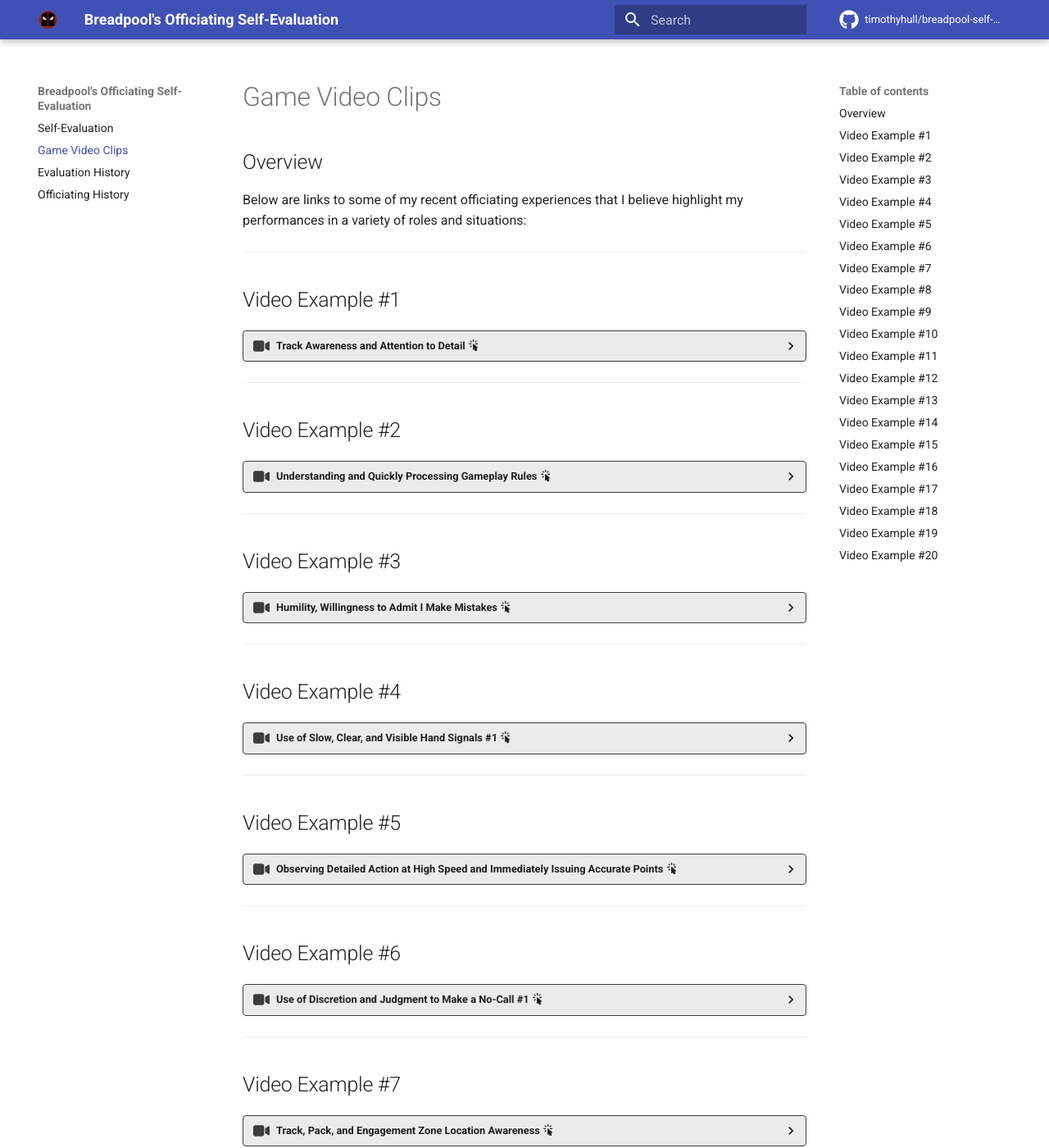
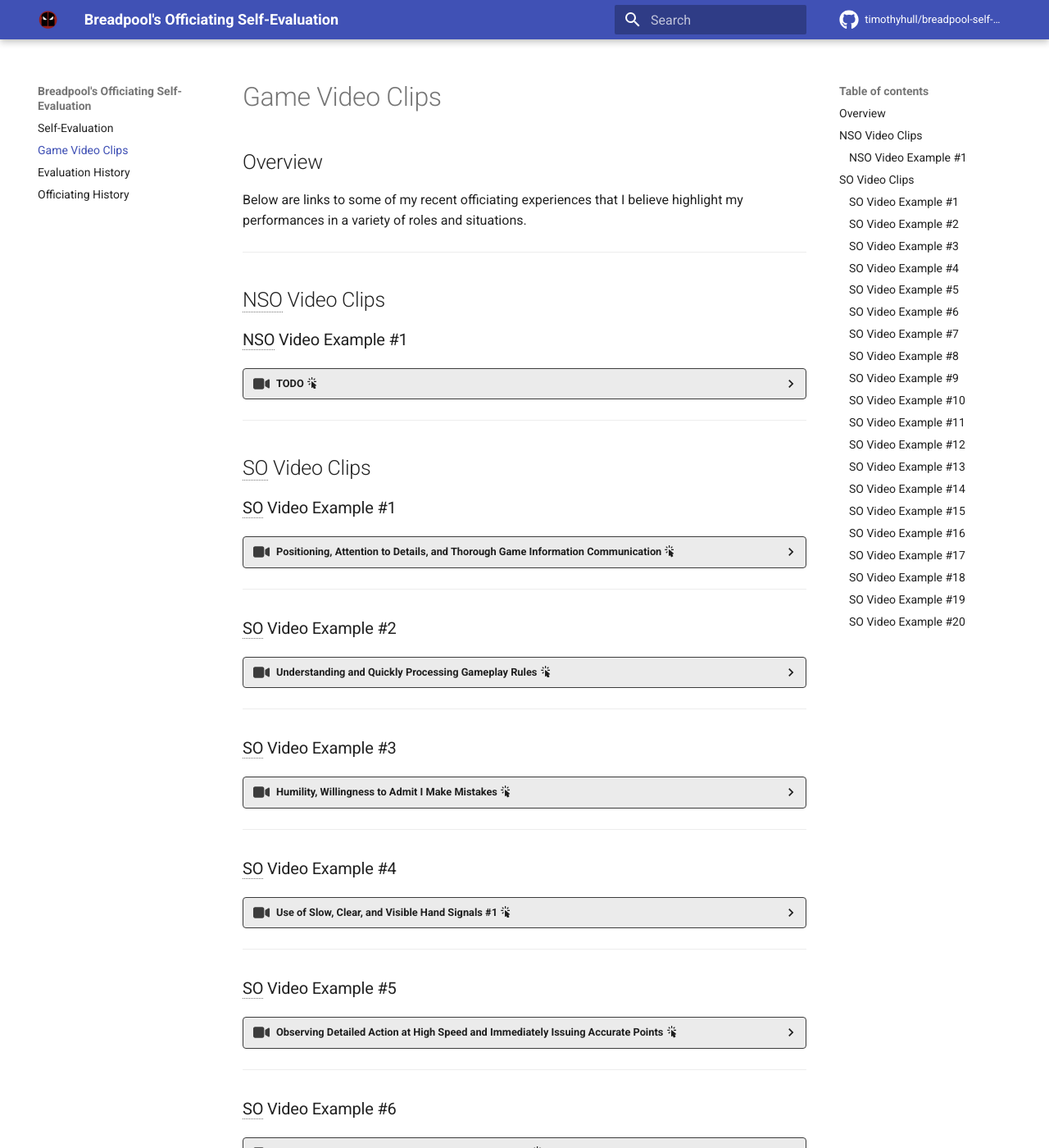
Before and after one commit to timothyhull/breadpool-self-eval, an MkDocs documentation site: the page built from docs/game_video_clips.md, in a window 1280 px wide and 1400 px high. Shown: the whole window at 82% size. Built offline with MkDocs 1.6.1 and Material for MkDocs 9.7.7, drawn with Linux system fonts in a browser that asks for light colours; comment, search, counter and statistics services are not loaded; some of the changed text lies outside the part shown.

Commit message:
Refactor to support separate NSO and SO clips sections

```diff
--- a/docs/game_video_clips.md
+++ b/docs/game_video_clips.md
@@ -2,21 +2,27 @@
 
 ## Overview
 
-Below are links to some of my recent officiating experiences that I believe highlight my performances in a variety of roles and situations:
+Below are links to some of my recent officiating experiences that I believe highlight my performances in a variety of roles and situations.
 
 ---
 
-## Video Example #1
+## NSO Video Clips
 
-??? video "Track Awareness and Attention to Detail :material-cursor-default-click:"
+### NSO Video Example #1
+
+??? video "TODO :material-cursor-default-click:"
 
     === "Overview :material-cursor-default-click:"
 
-        - At the ≈20:22 mark in this video, while serving as a JR, I observe and use an official hand signal to indicate I am aware my jammer, White #25, cuts one of their teammates (White #314).
+        - At the ≈00:00 mark in this video, while serving as a JT...
 
     === "Outcome :material-cursor-default-click:"
 
-        - Even though this detail ended up being inconsequential to gameplay, I am deliberate in my awareness of details like player positioning, and I communicate my observations in case they are consequential.
+        - TODO
+
+    === "Importance :material-cursor-default-click:"
+
+        - TODO
 
     <center>
         <iframe align="middle" width="560" height="315" src="https://www.youtube.com/embed/kmz2zZvcbzs?start=1217" title="https://youtu.be/kmz2zZvcbzs?t=1217" frameborder="0" allow="accelerometer; autoplay; clipboard-write; encrypted-media; gyroscope; picture-in-picture; web-share" referrerpolicy="strict-origin-when-cross-origin" allowfullscreen></iframe>
@@ -27,15 +33,46 @@ Below are links to some of my recent officiating experiences that I believe high
 
 ---
 
-## Video Example #2
+## SO Video Clips
+
+### SO Video Example #1
+
+??? video "Positioning, Attention to Details, and Thorough Game Information Communication :material-cursor-default-click:"
+
+    === "Overview :material-cursor-default-click:"
+
+        - At the ≈20:22 mark in this video, while serving as a JR, I observe White #25 cut one of their teammates, White #314,
+        - White #314 is in front of White #25 and skates in non-derby direction to create a bridge between the front and rear pack walls while White #25 is OOB.
+        - White #25 returns to a fully upright and in-bounds position after White #314 is behind White #25.
+
+    === "Outcome :material-cursor-default-click:"
+
+        - I am in the correct position to monitor each player's relative position precisely throughout the action.
+        - I use an official hand signal ("no earned pass") to indicate I am aware of and will not penalize White #25 for the action.
+
+    === "Importance :material-cursor-default-click:"
+
+        - Even though this detail ended up being inconsequential to gameplay, I am proactive and deliberate in my awareness of player positioning.
+        - I slowly and clearly communicate my observations with a visual cue to improve the flow of potentially impactful game information.
+
+    <center>
+        <iframe align="middle" width="560" height="315" src="https://www.youtube.com/embed/kmz2zZvcbzs?start=1217" title="https://youtu.be/kmz2zZvcbzs?t=1217" frameborder="0" allow="accelerometer; autoplay; clipboard-write; encrypted-media; gyroscope; picture-in-picture; web-share" referrerpolicy="strict-origin-when-cross-origin" allowfullscreen></iframe>
+    </center>
+    <center>
+        <br>[https://youtu.be/kmz2zZvcbzs?t=1217 :octicons-link-external-24:](https://youtu.be/kmz2zZvcbzs?t=1217){ target=_blank }
+    </center>
+
+---
+
+### SO Video Example #2
 
 ??? video "Understanding and Quickly Processing Gameplay Rules :material-cursor-default-click:"
 
     === "Overview :material-cursor-default-click:"
 
-        - At the ≈1:11:44 mark in this video, while serving as a JR, I observe White #30 legally block my jammer, Purple #88, out-of-bounds.
-        - As Purple #88 skates in non-derby direction while out-of-bounds, I keep track of White #30 who has superior position on Purple #88.
-        - White #30 will skate in non-derby direction while remaining in bounds until Purple #76 initiates a legal block that forces White #30 to place a toe stop out-of-bounds.
+        - At the ≈1:11:44 mark in this video, while serving as a JR, I observe White #30 legally block my jammer, Purple #88, OOB.
+        - As Purple #88 skates in non-derby direction while OOB, I keep track of White #30 who has superior position on Purple #88.
+        - White #30 will skate in non-derby direction while remaining in bounds until Purple #76 initiates a legal block that forces White #30 to place a toe stop OOB.
 
     === "Outcome :material-cursor-default-click:"
 
@@ -54,7 +91,7 @@ Below are links to some of my recent officiating experiences that I believe high
 
 ---
 
-## Video Example #3
+### SO Video Example #3
 
 ??? video "Humility, Willingness to Admit I Make Mistakes :material-cursor-default-click:"
 
@@ -79,7 +116,7 @@ Below are links to some of my recent officiating experiences that I believe high
 
 ---
 
-## Video Example #4
+### SO Video Example #4
 
 ??? video "Use of Slow, Clear, and Visible Hand Signals #1 :material-cursor-default-click:"
 
@@ -107,7 +144,7 @@ Below are links to some of my recent officiating experiences that I believe high
 
 ---
 
-## Video Example #5
+### SO Video Example #5
 
 ??? video "Observing Detailed Action at High Speed and Immediately Issuing Accurate Points :material-cursor-default-click:"
 
@@ -134,7 +171,7 @@ Below are links to some of my recent officiating experiences that I believe high
 
 ---
 
-## Video Example #6
+### SO Video Example #6
 
 ??? video "Use of Discretion and Judgment to Make a No-Call #1 :material-cursor-default-click:"
 
@@ -162,7 +199,7 @@ Below are links to some of my recent officiating experiences that I believe high
 
 ---
 
-## Video Example #7
+### SO Video Example #7
 
 ??? video "Track, Pack, and Engagement Zone Location Awareness :material-cursor-default-click:"
 
@@ -189,7 +226,7 @@ Below are links to some of my recent officiating experiences that I believe high
 
 ---
 
-## Video Example #8
+### SO Video Example #8
 
 ??? video "Awareness of the Unconventional Use of an Illegal Blocking Zone to Gain Position :material-cursor-default-click:"
 
@@ -215,13 +252,13 @@ Below are links to some of my recent officiating experiences that I believe high
 
 ---
 
-## Video Example #9
+### SO Video Example #9
 
 ??? video "Awareness/Tracking of a Non-Initiator Cut While Remaining in Position :material-cursor-default-click:"
 
     === "Overview :material-cursor-default-click:"
 
-        - At the ≈10:23:44 mark in this video, while serving as rear OPR, I observe Black #211 initiate a block that sends Red Jammer out-of-bounds.
+        - At the ≈10:23:44 mark in this video, while serving as rear OPR, I observe Black #211 initiate a block that sends Red Jammer OOB.
         - I also observe that Black Pivot gains superior position over Red Jammer just before Red Jammer is blocked out of bounds.
         - Red Jammer re-enters the track behind Black #211, and I follow Black Pivot as they skate in non-derby direction.
         - Red Jammer re-enters the track in front of Black Pivot, cutting Black Pivot, and fails to cede the cut.
@@ -244,7 +281,7 @@ Below are links to some of my recent officiating experiences that I believe high
 
 ---
 
-## Video Example #10
+### SO Video Example #10
 
 ??? video "Body Positioning, Lateral Movement, Rapid Acceleration/Acceleration, Advanced Stop Techniques, and Player Positioning Awareness :material-cursor-default-click:"
 
@@ -272,7 +309,7 @@ Below are links to some of my recent officiating experiences that I believe high
 
 ---
 
-## Video Example #11
+### SO Video Example #11
 
 ??? video "Controlled, Mid-Corner, Rapid Stop and While Maintaining Position  :material-cursor-default-click:"
 
@@ -299,7 +336,7 @@ Below are links to some of my recent officiating experiences that I believe high
         <br>[https://youtu.be/hWdVqVpOs2w?t=3458 :octicons-link-external-24:](https://youtu.be/hWdVqVpOs2w?t=3458){ target=_blank }
     </center>
 
-## Video Example #12
+### SO Video Example #12
 
 ??? video "ALTR Readiness and Rapid Activation  :material-cursor-default-click:"
 
@@ -323,7 +360,7 @@ Below are links to some of my recent officiating experiences that I believe high
 
 ---
 
-## Video Example #13
+### SO Video Example #13
 
 ??? video "Respectfully and Kindly Listening to an Unhappy Coach :material-cursor-default-click:"
 
@@ -355,7 +392,7 @@ Below are links to some of my recent officiating experiences that I believe high
 
 ---
 
-## Video Example #14
+### SO Video Example #14
 
 ??? video "Use of Slow, Clear, and Visible Hand Signals #2 :material-cursor-default-click:"
 
@@ -382,7 +419,7 @@ Below are links to some of my recent officiating experiences that I believe high
 
 ---
 
-## Video Example #15
+### SO Video Example #15
 
 ??? video "Use of Discretion and Judgment to Make a No-Call #2 :material-cursor-default-click:"
 
@@ -411,7 +448,7 @@ Below are links to some of my recent officiating experiences that I believe high
 
 ---
 
-## Video Example #16
+### SO Video Example #16
 
 ??? video "Use of Discretion and Judgment to Make a No-Call #3 :material-cursor-default-click:"
 
@@ -445,7 +482,7 @@ Below are links to some of my recent officiating experiences that I believe high
 
 ---
 
-## Video Example #17
+### SO Video Example #17
 
 ??? video "Positioning Precision, Hustle, & Peer Communication :material-cursor-default-click:"
 
@@ -486,7 +523,7 @@ Below are links to some of my recent officiating experiences that I believe high
 
 ---
 
-## Video Example #18
+### SO Video Example #18
 
 ??? video "Use of Skating Techniques Recover and Maintain Accurate Positioning :material-cursor-default-click:"
 
@@ -521,7 +558,7 @@ Below are links to some of my recent officiating experiences that I believe high
 
 ---
 
-## Video Example #19
+### SO Video Example #19
 
 ??? video "Attention to Details to Avoid Issuing a Penalty :material-cursor-default-click:"
 
@@ -550,7 +587,7 @@ Below are links to some of my recent officiating experiences that I believe high
 
 ---
 
-## Video Example #20
+### SO Video Example #20
 
 ??? video "Proactively Monitoring Game Action :material-cursor-default-click:"
 
```
